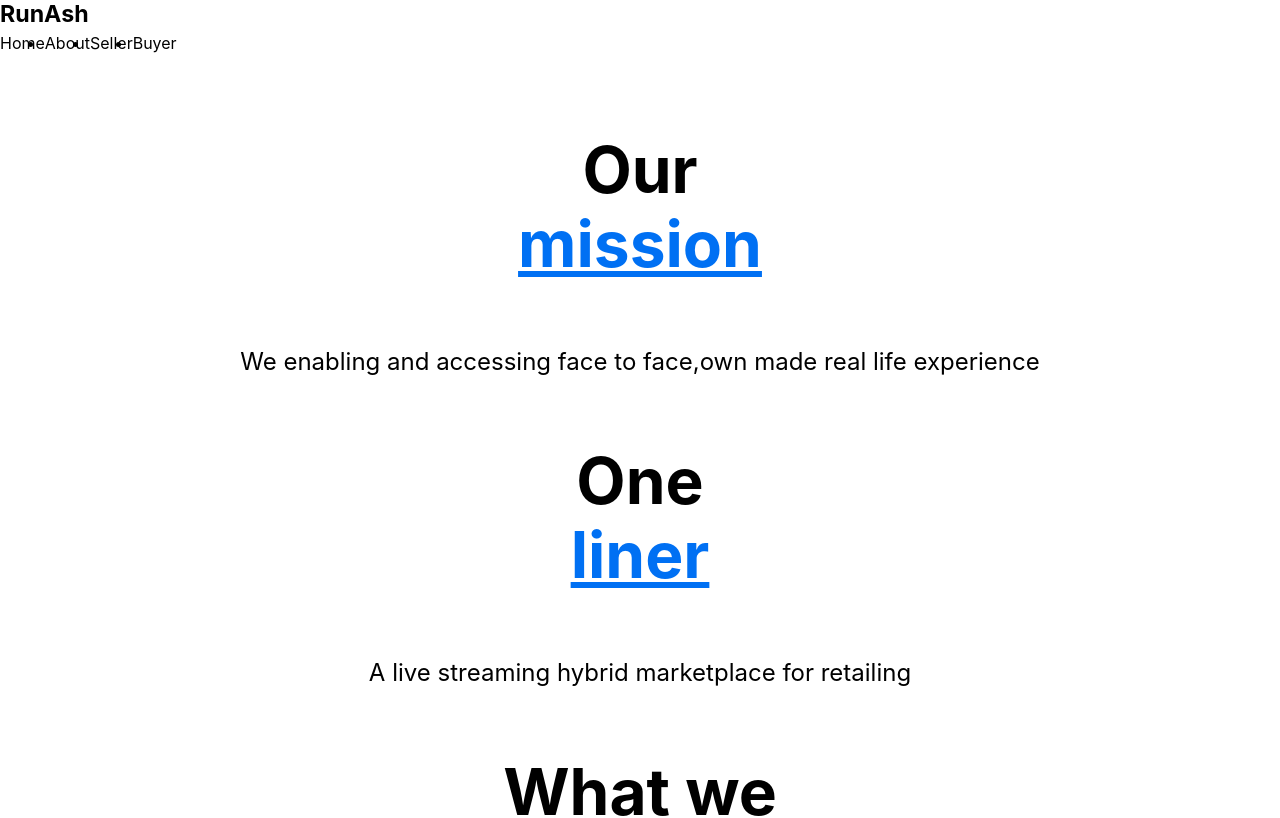
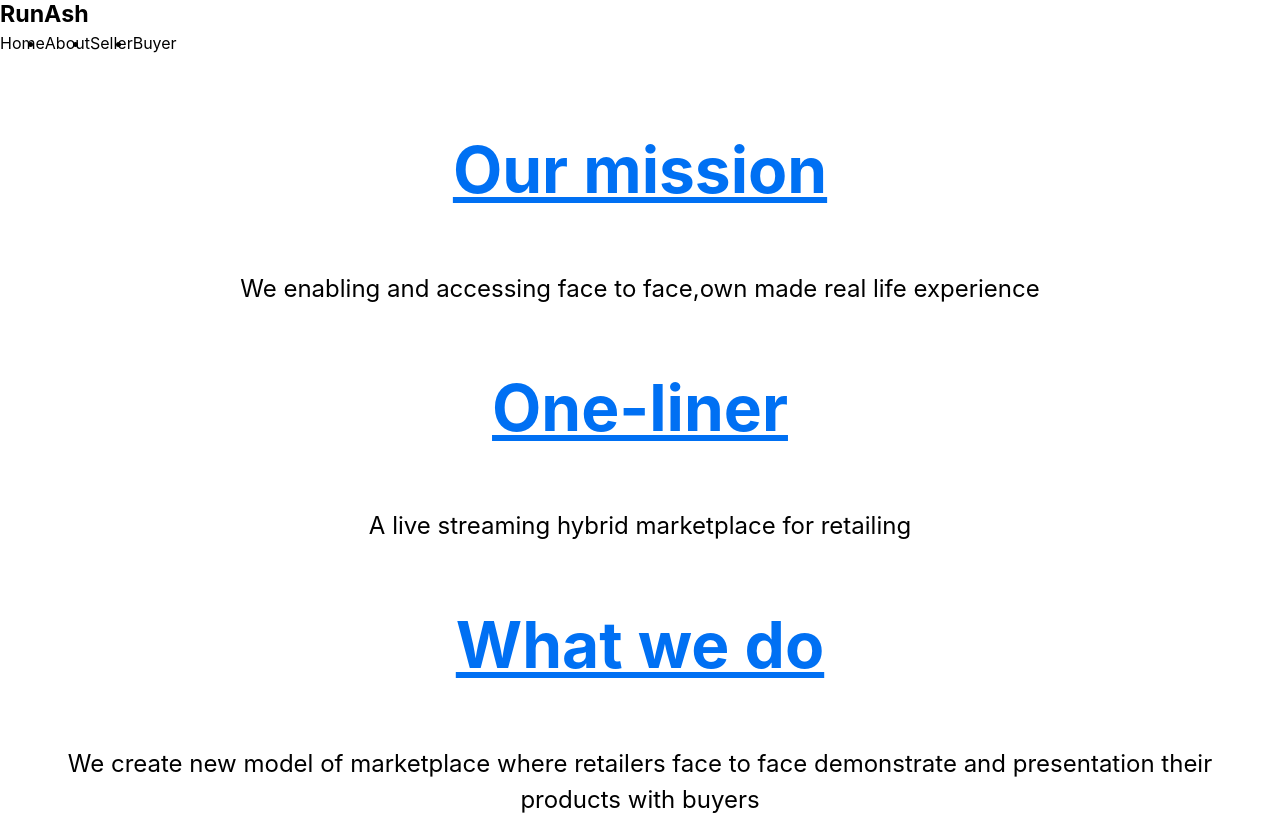
Before and after one commit to rammurmu/next, a Next.js app: page /about in a window 1280 px wide. Shown: the top 818 px of the page. Built offline with nearby package versions, Linux system fonts and the light colour scheme.

Commit message:
Update about.js

```diff
--- a/pages/about.js
+++ b/pages/about.js
@@ -13,19 +13,19 @@ export default function About() {
       </Head>
         <main className={styles.main}>
         <h1 className={styles.title}>
-          Our<br /><a href="https://">mission</a>
+          <a href="https://">Our mission</a>
         </h1>
         <p className={styles.description}>
            We enabling and accessing face to face,own made real life experience
         </p>
         <h1 className={styles.title}>
-          One<br /><a href="https://">liner</a>
+          <a href="https://">One-liner</a>
         </h1>
         <p className={styles.description}>
            A live streaming hybrid marketplace for retailing
         </p>
         <h1 className={styles.title}>
-          What we<br /><a href="https://">do</a>
+          <a href="https://">What we do</a>
         </h1>
         <p className={styles.description}>
            We create new model of marketplace where retailers face to face demonstrate and presentation their products with buyers
```
